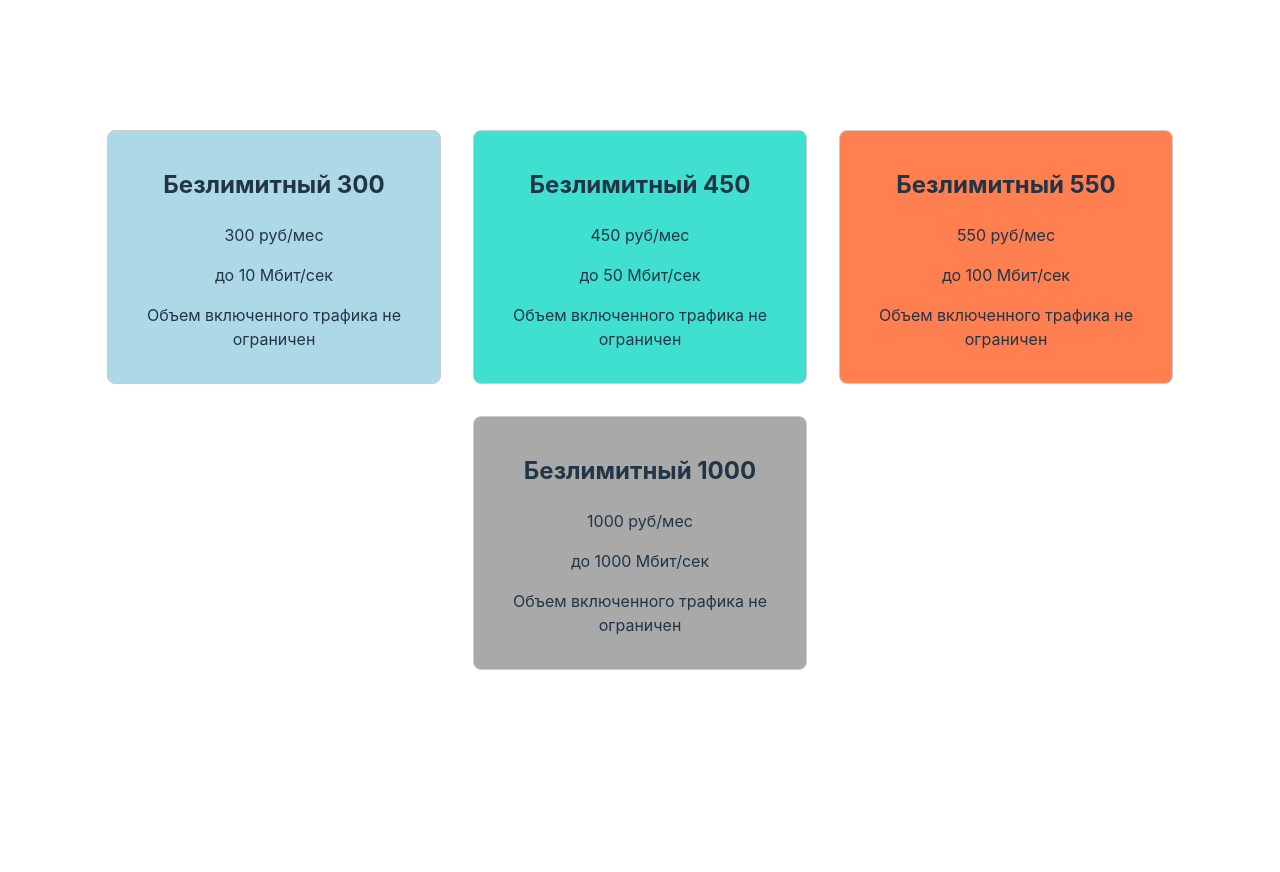
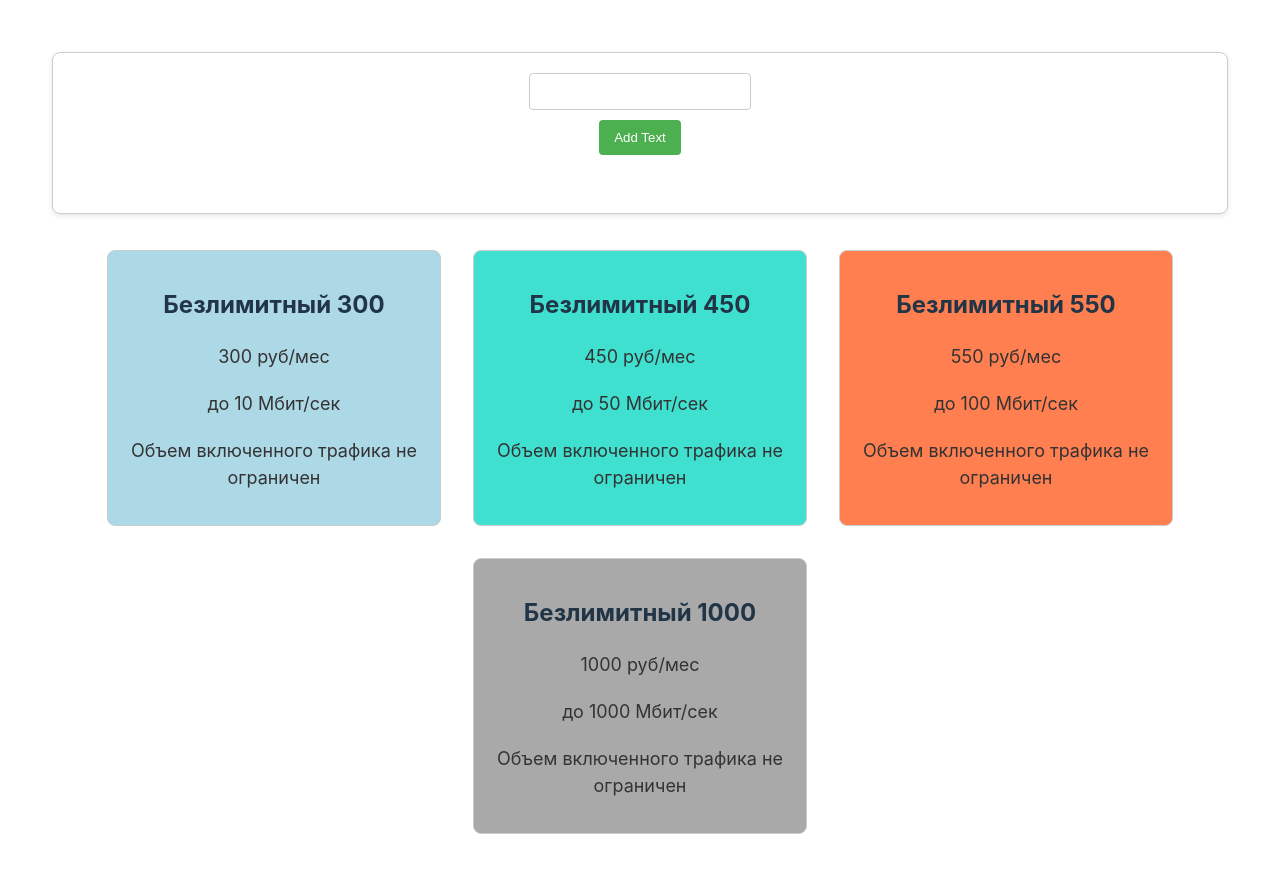
Before and after one commit to NadinKonst/tariffs, a React (Vite) app: page / in a window 1280 px wide. Shown: the top 872 px of the page. Before the commit the page ends 800 px from the top, so only its background shows below. Built offline with nearby package versions, Linux system fonts and the light colour scheme.

Commit message:
add text button

```diff
--- /dev/null
+++ b/src/components/Text/Text.jsx
@@ -0,0 +1,26 @@
+import { useState } from "react";
+import './Text.scss';
+
+export default function AddText() {
+  const [newText, setNewText] = useState("");
+  const [showText, setShowText] = useState("");
+
+  const handleAddText = (e) => {
+    setNewText(e.target.value);
+  };
+
+  const handleShowText = () => {
+    setShowText(newText);
+    setNewText("");
+  };
+
+  return (
+    <div className="container">
+      <input type="text" required value={newText} onChange={handleAddText} />
+      <button type="button" onClick={handleShowText}>
+        Add Text
+      </button>
+      <p>{showText}</p>
+    </div>
+  );
+}
--- /dev/null
+++ b/src/components/Text/Text.scss
@@ -0,0 +1,41 @@
+$primary-color: #4caf50;
+$hover-color: #45a049;
+
+.container {
+  display: flex;
+  flex-direction: column;
+  align-items: center;
+  margin: 20px;
+  padding: 20px;
+  border: 1px solid #ccc;
+  border-radius: 8px;
+  box-shadow: 0 2px 5px rgba(0, 0, 0, 0.1);
+}
+
+input {
+  padding: 10px;
+  margin-bottom: 10px;
+  border: 1px solid #ccc;
+  border-radius: 4px;
+  width: 200px;
+}
+
+button {
+  padding: 10px 15px;
+  background-color: $primary-color;
+  color: white;
+  border: none;
+  border-radius: 4px;
+  cursor: pointer;
+  transition: background-color 0.3s;
+
+  &:hover {
+    background-color: $hover-color;
+  }
+}
+
+p {
+  margin-top: 20px;
+  font-size: 18px;
+  color: #333;
+}
--- a/src/main.jsx
+++ b/src/main.jsx
@@ -2,9 +2,11 @@ import React from "react";
 import ReactDOM from "react-dom/client";
 import Card from "./components/Card/Card.jsx";
 import "./index.scss";
+import Text from "./components/Text/Text.jsx";
 
 ReactDOM.createRoot(document.getElementById("root")).render(
   <React.StrictMode>
+    <Text />
     <Card />
   </React.StrictMode>
 );
```
